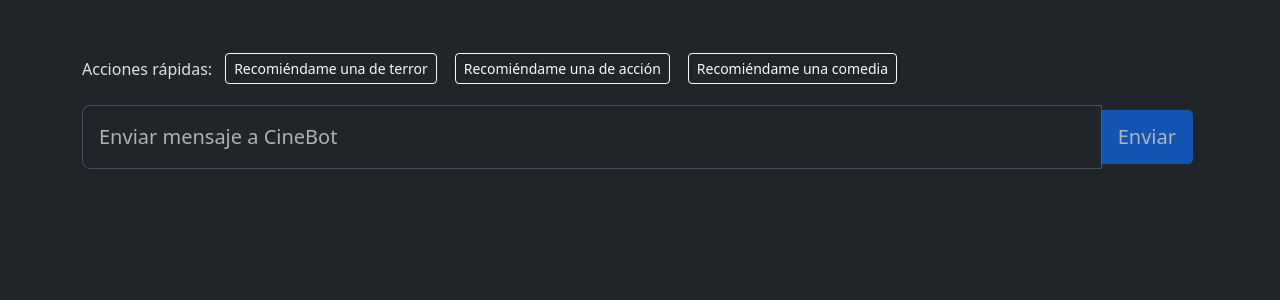
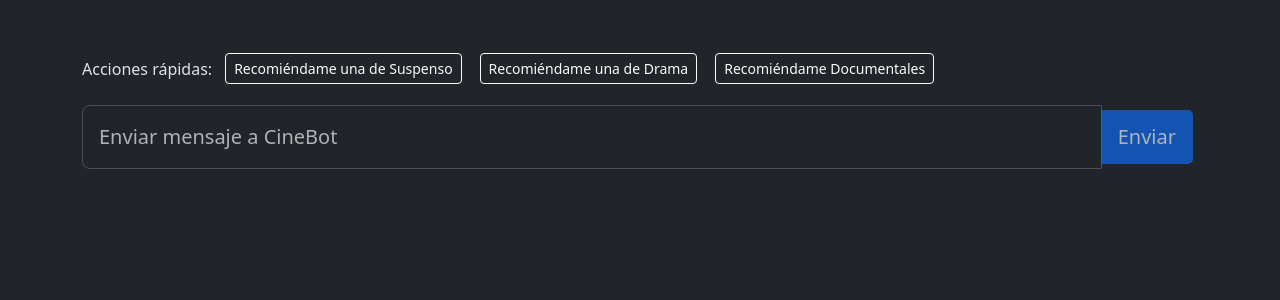
Before and after one commit to crgonzalezf/Tarea2, a Flask app: template templates/chat.html in a window 1280 px wide. Shown: the part 62-362 px from the top of the page. Run offline with Flask 3, Linux system fonts and the light colour scheme; the template is opened without the code that fills it, so the values that code supplies are empty; parts of the project's set-up code (start-up, migrations or seed data) failed here and were passed over; some libraries are stand-ins or nearby versions.

Commit message:
Update chat.html

```diff
--- a/templates/chat.html
+++ b/templates/chat.html
@@ -34,17 +34,17 @@
             <form method="post">
                 <input type="hidden" name="csrf_token" value="{{ csrf_token() }}"/>
                 <input type="hidden" name="message" value="Recomiéndame una de terror"/>
-                <button type="submit" class="btn btn-sm btn-outline-light">Recomiéndame una de terror</button>
+                <button type="submit" class="btn btn-sm btn-outline-light">Recomiéndame una de Suspenso</button>
             </form>
             <form method="post">
                 <input type="hidden" name="csrf_token" value="{{ csrf_token() }}"/>
                 <input type="hidden" name="message" value="Recomiéndame una de acción"/>
-                <button type="submit" class="btn btn-sm btn-outline-light">Recomiéndame una de acción</button>
+                <button type="submit" class="btn btn-sm btn-outline-light">Recomiéndame una de Drama</button>
             </form>
             <form method="post">
                 <input type="hidden" name="csrf_token" value="{{ csrf_token() }}"/>
                 <input type="hidden" name="message" value="Recomiéndame una comedia"/>
-                <button type="submit" class="btn btn-sm btn-outline-light">Recomiéndame una comedia</button>
+                <button type="submit" class="btn btn-sm btn-outline-light">Recomiéndame Documentales</button>
             </form>
         </div>
         <form method="POST">
```
